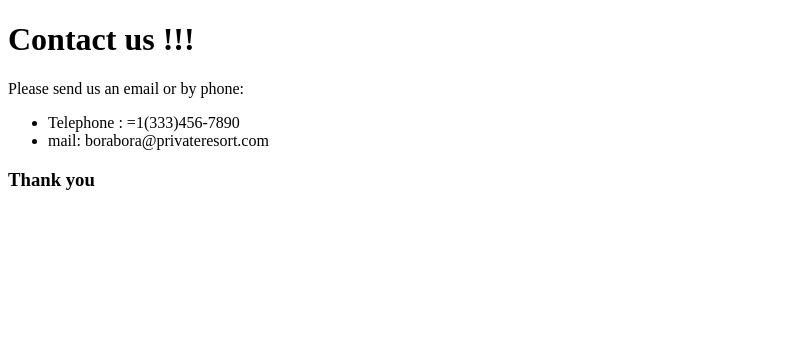
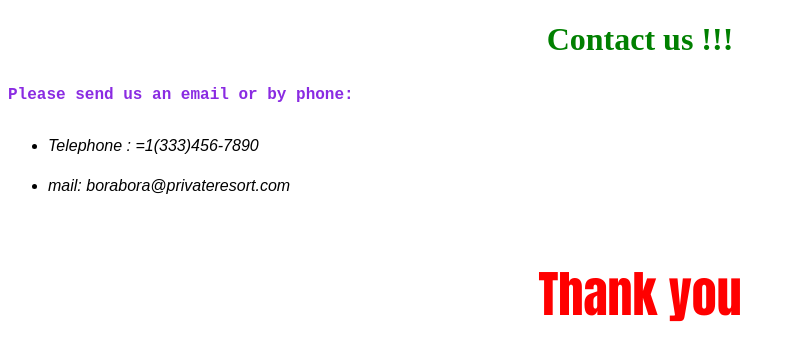
Before and after one commit to Jonliera/resort, a plain HTML site: page contact-information.html in a window 1280 px wide. Shown: the whole page, without its empty margins (0-795 px from the left). Drawn offline with Linux system fonts and the light colour scheme.

Commit message:
update contact information with css styling

```diff
--- a/contact-information.html
+++ b/contact-information.html
@@ -1,6 +1,7 @@
 <!DOCTYPE html>
 <html lang="en">
 <head>
+  <link href="css/styles.css" rel="stylesheet" type="text/css">
   <meta charset="UTF-8">
   <meta http-equiv="X-UA-Compatible" content="IE=edge">
   <meta name="viewport" content="width=device-width, initial-scale=1.0">
```
Also changed, not shown: pictures.html (+1 -1 lines).
